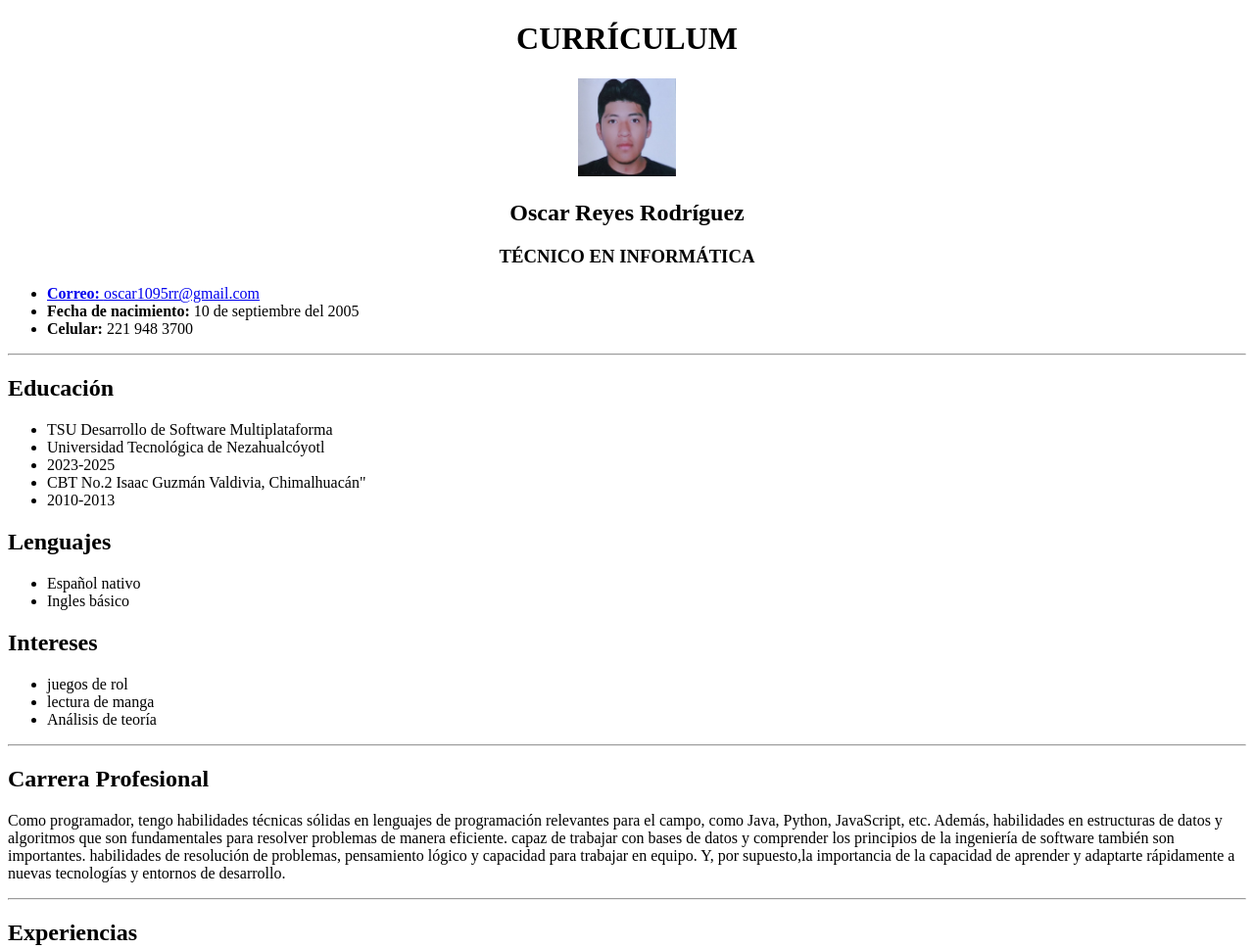
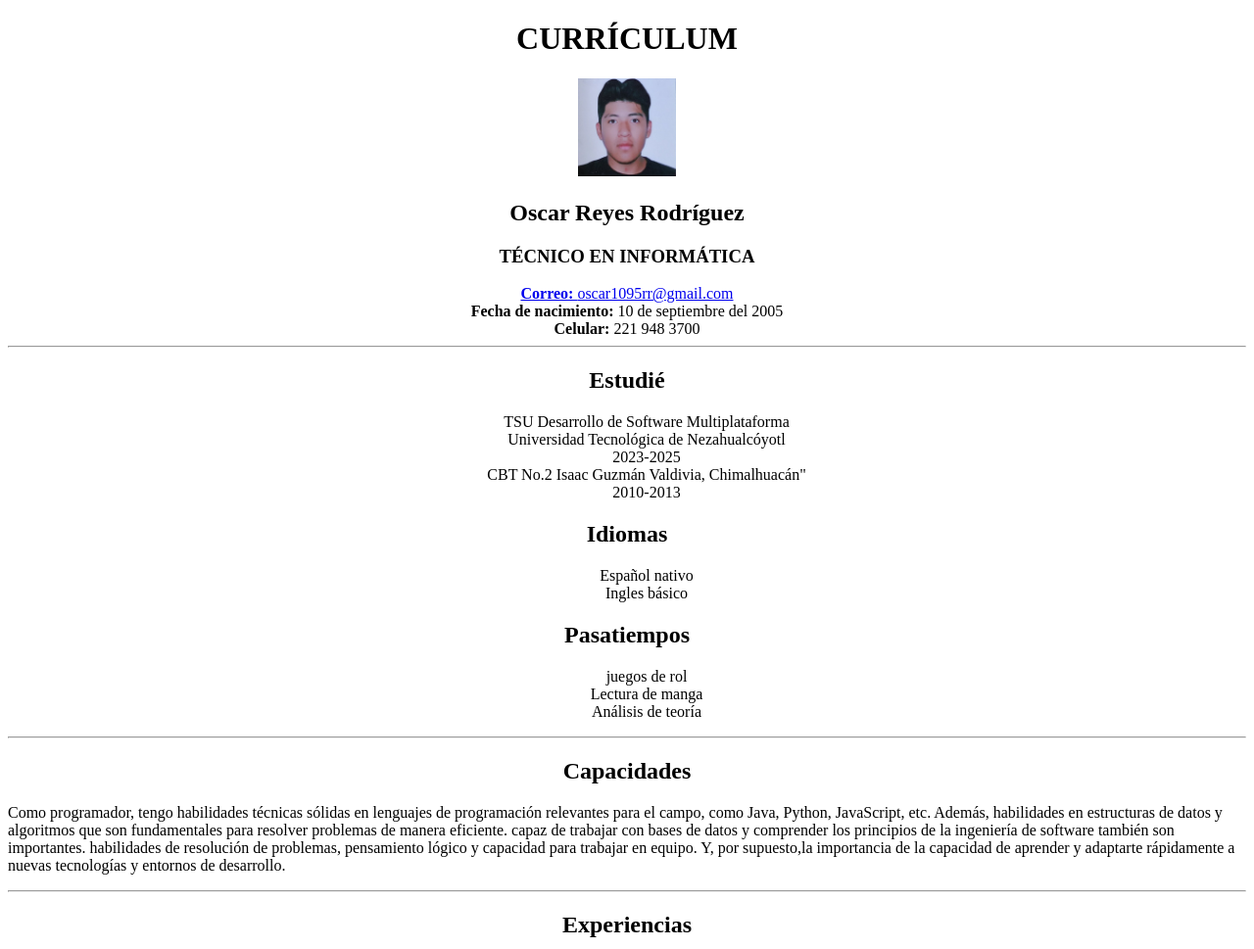
Before and after one commit to zerotwo0028/Curr-culum-, a plain HTML site: page index.html in a window 1280 px wide. Shown: the top 969 px of the page at 98% size. Drawn offline with Linux system fonts and the light colour scheme.

Commit message:
Add files via upload

```diff
--- a/index.html
+++ b/index.html
@@ -10,40 +10,41 @@
         <h2>Oscar Reyes Rodríguez</h2>
         <h3>TÉCNICO EN INFORMÁTICA</h3></center>
         <div>
+            <center>
+                <a href="https://mail.google.com/mail/u/0/#inbox"><strong> Correo: </strong> oscar1095rr@gmail.com</a><br>
+                <strong>Fecha de nacimiento: </strong>10 de septiembre del 2005<br>
+                <strong>Celular: </strong> 221 948 3700 <br>
+</center>
+
+        </div><hr>
+        <div><center>
+            <h2>Estudié</h2>
             <ul>
-                <li><a href="https://mail.google.com/mail/u/0/#inbox"><strong> Correo: </strong> oscar1095rr@gmail.com</a></li>
-                <li><strong>Fecha de nacimiento: </strong>10 de septiembre del 2005</li>
-                <li><strong>Celular: </strong> 221 948 3700 </li>
-
+                TSU Desarrollo de Software Multiplataforma<br>
+                Universidad Tecnológica de Nezahualcóyotl<br>
+                2023-2025<br>
+                CBT No.2 Isaac Guzmán Valdivia, Chimalhuacán"<br>
+                2010-2013<br>
+            </ul>
+            <h2>Idiomas</h2>
+            <ul>
+                Español nativo<br>
+                Ingles básico<br>
+            </ul>
+            <h2>Pasatiempos</h2>
+            <ul>
+                juegos de rol<br>
+                Lectura de manga<br>
+                Análisis de teoría<br>
+</center>
             </ul>
         </div><hr>
         <div>
-            <h2>Educación</h2>
-            <ul>
-                <li>TSU Desarrollo de Software Multiplataforma</li>
-                <li>Universidad Tecnológica de Nezahualcóyotl</li>
-                <li>2023-2025</li>
-                <li>CBT No.2 Isaac Guzmán Valdivia, Chimalhuacán"</li>
-                <li>2010-2013</li>
-            </ul>
-            <h2>Lenguajes</h2>
-            <ul>
-                <li>Español nativo</li>
-                <li>Ingles básico</li>
-            </ul>
-            <h2>Intereses</h2>
-            <ul>
-                <li>juegos de rol</li>
-                <li>lectura de manga</li>
-                <li>Análisis de teoría</li>
-            </ul>
-        </div><hr>
-        <div>
-            <h2>Carrera Profesional</h2>
+            <h2><center>Capacidades</center></h2>
             <p>Como programador, tengo habilidades técnicas sólidas en lenguajes de programación relevantes para el campo, como Java, Python, JavaScript, etc. Además, habilidades en estructuras de datos y algoritmos que son fundamentales para resolver problemas de manera eficiente. capaz de trabajar con bases de datos y comprender los principios de la ingeniería de software también son importantes. habilidades de resolución de problemas, pensamiento lógico y capacidad para trabajar en equipo. Y, por supuesto,la importancia de la capacidad de aprender y adaptarte rápidamente a nuevas tecnologías y entornos de desarrollo.<br></p>
         </div><hr>
         <div>
-            <strong><h2>Experiencias </h2></strong>
+            <strong><h2><center>Experiencias</center> </h2></strong>
             <h4>2019-2022 &nbsp;&nbsp;&nbsp;&nbsp;&nbsp;&nbsp;&nbsp;&nbsp;&nbsp;&nbsp;&nbsp;&nbsp;&nbsp;&nbsp;&nbsp;&nbsp; Servicio social, U.A.E.M Chimalhuacán</h4>
             <p>El proceso de mantenimiento de equipos de cómputo.<br>
  puede dividirse en varias etapas:
@@ -65,7 +66,7 @@
 Al seguir estos pasos y realizar un mantenimiento regular, se puede prolongar la vida útil del equipo de cómputo y garantizar un rendimiento óptimo a largo plazo. <br></p>
 
         <div>
-            <strong><h2>Habilidades</h2></strong>
+            <strong><h2><center>Habilidades</center></h2></strong>
             <ul>
                 <li>HTML5 & CSS</li>
                 <li>Java</li>
```
